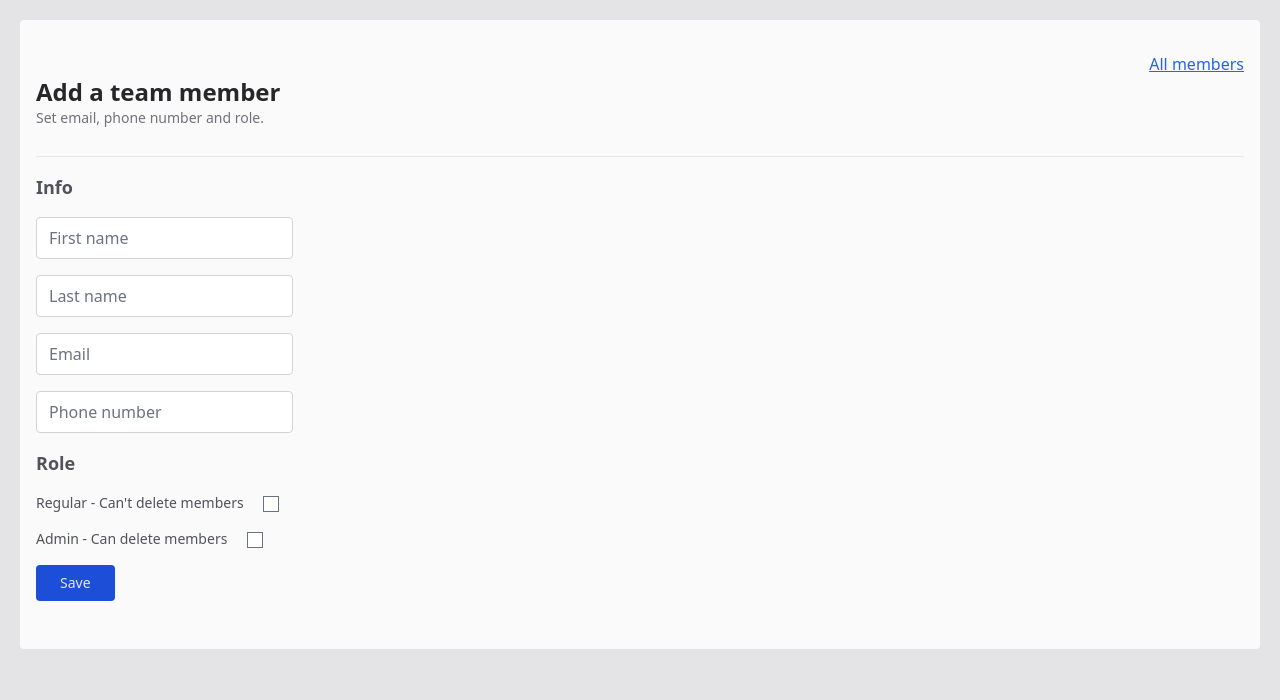
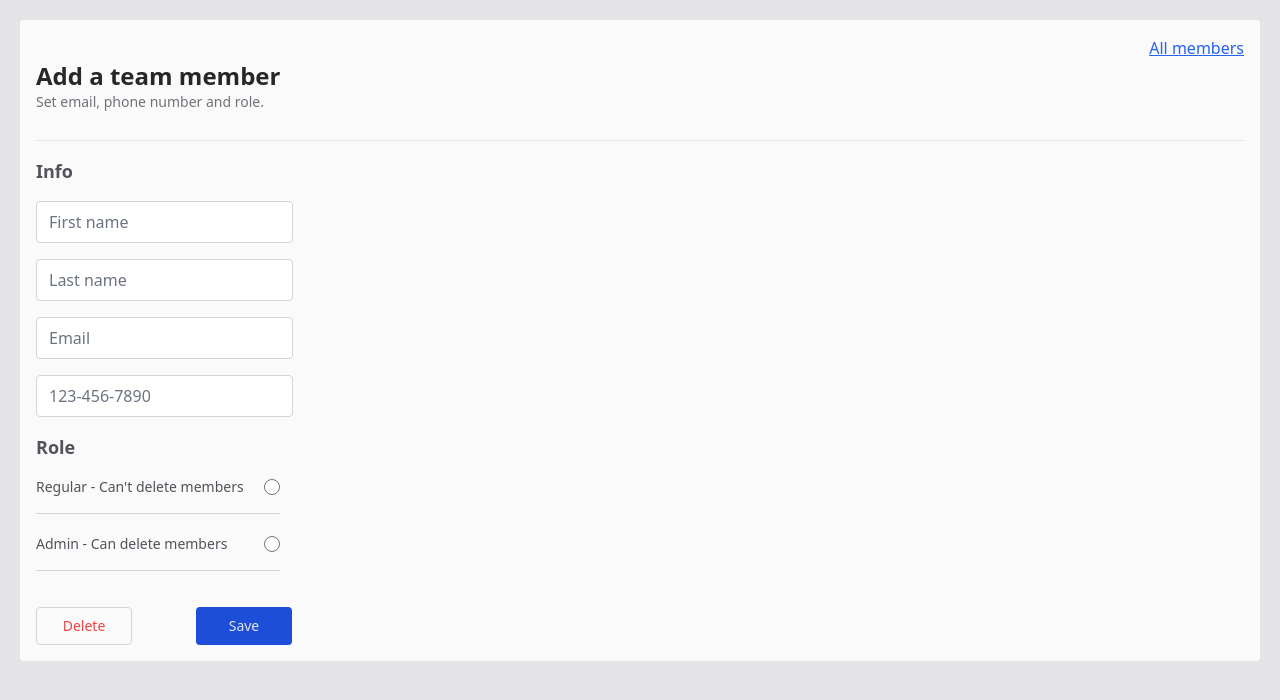
Before and after one commit to gregkonush/instateam, a Django app: page /members/create/ in a window 1280 px wide. Shown: the top 700 px of the page. Run offline with Django 5.2, Linux system fonts and the light colour scheme; some libraries are stand-ins or nearby versions.

Commit message:
Connected form to db save (#9)

```diff
--- a/members/templates/members/create.html
+++ b/members/templates/members/create.html
@@ -1,5 +1,5 @@
 {% include 'base.html' %}
-<div class="bg-zinc-50 rounded py-8 px-4">
+<div class="bg-zinc-50 rounded px-4 py-4">
   <div class="flex flex-row justify-end">
     <button class="text-blue-600 underline">
       <a href="/members">All members</a>
@@ -9,30 +9,97 @@
   <div class="text-zinc-500 text-sm border-b pb-7">
     Set email, phone number and role.
   </div>
-  <form class="py-4 flex flex-col space-y-4 items-start text-sm text-zinc-600">
-    <h3 class="text-lg font-semibold">Info</h3>
-    <input placeholder="First name" class="rounded border-zinc-300" />
-    <input placeholder="Last name" class="rounded border-zinc-300" />
-    <input placeholder="Email" type="email" class="rounded border-zinc-300" />
+  <form
+    class="pt-4 flex flex-col space-y-4 items-start text-sm text-zinc-600"
+    method="post"
+    action="{% url 'create' %}"
+  >
+    <legend class="text-lg font-semibold">Info</legend>
+    {% csrf_token %}
+
     <input
-      placeholder="Phone number"
+      type="text"
+      name="first_name"
+      maxlength="30"
+      required=""
       class="rounded border-zinc-300"
+      placeholder="First name"
+      id="id_first_name"
+    />
+
+    <input
+      type="text"
+      name="last_name"
+      maxlength="30"
+      required=""
+      class="rounded border-zinc-300"
+      placeholder="Last name"
+      id="id_last_name"
+    />
+
+    <input
       type="email"
+      name="email"
+      maxlength="256"
+      required=""
+      class="rounded border-zinc-300"
+      placeholder="Email"
+      id="id_email"
     />
-    <h3 class="text-lg font-semibold">Role</h3>
-    <div class="space-x-4">
-      <label>Regular - Can't delete members</label>
-      <input type="checkbox" value="regular" />
+
+    <input
+      type="text"
+      name="phone_number"
+      maxlength="50"
+      required=""
+      class="rounded border-zinc-300"
+      placeholder="123-456-7890"
+      id="id_phone_number"
+    />
+    <fieldset>
+      <legend class="text-lg font-semibold">Role</legend>
+      <div id="id_role" class="flex flex-col space-y-1">
+        <label
+          for="id_role_1"
+          class="flex flex-row items-center space-x-5 justify-between border-b border-b-zinc-300 py-4"
+        >
+          <div>Regular - Can't delete members</div>
+          <input
+            type="radio"
+            name="role"
+            value="REG"
+            required=""
+            id="id_role_1"
+          />
+        </label>
+        <label
+          for="id_role_0"
+          class="flex flex-row items-center space-x-5 justify-between border-b border-b-zinc-300 py-4"
+        >
+          <div>Admin - Can delete members</div>
+          <input
+            type="radio"
+            name="role"
+            value="ADM"
+            required=""
+            id="id_role_0"
+          />
+        </label>
+      </div>
+    </fieldset>
+    <div class="pt-5 flex flex-row space-x-16">
+      <button
+        type="submit"
+        class="rounded text-red-500 px-6 py-2 border border-zinc-300 w-24"
+      >
+        Delete
+      </button>
+      <button
+        type="submit"
+        class="bg-blue-700 hover:bg-blue-600 rounded text-gray-200 w-24"
+      >
+        Save
+      </button>
     </div>
-    <div class="space-x-4">
-      <label>Admin - Can delete members</label>
-      <input type="checkbox" value="regular" />
-    </div>
-    <button
-      type="submit"
-      class="bg-blue-700 hover:bg-blue-600 rounded text-gray-200 px-6 py-2"
-    >
-      Save
-    </button>
   </form>
 </div>
--- a/members/templates/members/index.html
+++ b/members/templates/members/index.html
@@ -1,5 +1,5 @@
 {% include 'base.html' %}
-<div class="bg-zinc-50 rounded py-8 px-4">
+<div class="bg-zinc-50 rounded p-4">
   <div class="flex flex-row justify-end">
     <button class="text-blue-600 underline">
       <a href="/members/create">Add</a>
@@ -7,7 +7,7 @@
   </div>
   <h1 class="text-zinc-800 text-2xl font-semibold">Team members</h1>
   <div class="text-zinc-500 text-sm border-b pb-7">
-    You have 3 team members.
+    You have {{ members|length }} team members.
   </div>
   {% if members %}
   <ul class="divide-y">
--- a/members/views.py
+++ b/members/views.py
@@ -1,6 +1,7 @@
 from django.shortcuts import render
-from django.http import HttpResponse
-from .models import Member
+from django.http import HttpResponse, HttpResponseRedirect
+from .models import Member, Team
+from .forms import MemberForm
 
 
 # Create your views here.
@@ -11,6 +12,26 @@ def index(request):
 
 
 def create(request):
+    if request.method == "POST":
+        form = MemberForm(request.POST)
+        if form.is_valid():
+            first_name = form.cleaned_data["first_name"]
+            last_name = form.cleaned_data["last_name"]
+            email = form.cleaned_data["email"]
+            phone_number = form.cleaned_data["phone_number"]
+            role = form.cleaned_data["role"]
+            team = Team.objects.first()
+            member = Member(
+                first_name=first_name,
+                last_name=last_name,
+                email=email,
+                phone_number=phone_number,
+                role=role,
+                team=team,
+            )
+            member.save()
+
+        return HttpResponseRedirect("/members")
     return render(request, "members/create.html")
 
 
--- a/theme/static/css/dist/styles.css
+++ b/theme/static/css/dist/styles.css
@@ -743,6 +743,18 @@ select {
   position: static;
 }
 
+.mb-3 {
+  margin-bottom: 0.75rem;
+}
+
+.mt-3 {
+  margin-top: 0.75rem;
+}
+
+.mt-12 {
+  margin-top: 3rem;
+}
+
 .flex {
   display: flex;
 }
@@ -759,12 +771,36 @@ select {
   width: 3rem;
 }
 
+.w-full {
+  width: 100%;
+}
+
+.w-32 {
+  width: 8rem;
+}
+
+.w-11 {
+  width: 2.75rem;
+}
+
+.w-16 {
+  width: 4rem;
+}
+
+.w-24 {
+  width: 6rem;
+}
+
 .flex-row {
   flex-direction: row;
 }
 
 .flex-col {
   flex-direction: column;
+}
+
+.content-between {
+  align-content: space-between;
 }
 
 .items-start {
@@ -777,6 +813,10 @@ select {
 
 .justify-end {
   justify-content: flex-end;
+}
+
+.justify-between {
+  justify-content: space-between;
 }
 
 .space-x-4 > :not([hidden]) ~ :not([hidden]) {
@@ -797,6 +837,42 @@ select {
   margin-bottom: calc(1rem * var(--tw-space-y-reverse));
 }
 
+.space-y-2 > :not([hidden]) ~ :not([hidden]) {
+  --tw-space-y-reverse: 0;
+  margin-top: calc(0.5rem * calc(1 - var(--tw-space-y-reverse)));
+  margin-bottom: calc(0.5rem * var(--tw-space-y-reverse));
+}
+
+.space-y-3 > :not([hidden]) ~ :not([hidden]) {
+  --tw-space-y-reverse: 0;
+  margin-top: calc(0.75rem * calc(1 - var(--tw-space-y-reverse)));
+  margin-bottom: calc(0.75rem * var(--tw-space-y-reverse));
+}
+
+.space-x-5 > :not([hidden]) ~ :not([hidden]) {
+  --tw-space-x-reverse: 0;
+  margin-right: calc(1.25rem * var(--tw-space-x-reverse));
+  margin-left: calc(1.25rem * calc(1 - var(--tw-space-x-reverse)));
+}
+
+.space-x-10 > :not([hidden]) ~ :not([hidden]) {
+  --tw-space-x-reverse: 0;
+  margin-right: calc(2.5rem * var(--tw-space-x-reverse));
+  margin-left: calc(2.5rem * calc(1 - var(--tw-space-x-reverse)));
+}
+
+.space-x-12 > :not([hidden]) ~ :not([hidden]) {
+  --tw-space-x-reverse: 0;
+  margin-right: calc(3rem * var(--tw-space-x-reverse));
+  margin-left: calc(3rem * calc(1 - var(--tw-space-x-reverse)));
+}
+
+.space-x-16 > :not([hidden]) ~ :not([hidden]) {
+  --tw-space-x-reverse: 0;
+  margin-right: calc(4rem * var(--tw-space-x-reverse));
+  margin-left: calc(4rem * calc(1 - var(--tw-space-x-reverse)));
+}
+
 .divide-y > :not([hidden]) ~ :not([hidden]) {
   --tw-divide-y-reverse: 0;
   border-top-width: calc(1px * calc(1 - var(--tw-divide-y-reverse)));
@@ -811,13 +887,37 @@ select {
   border-radius: 9999px;
 }
 
+.border {
+  border-width: 1px;
+}
+
 .border-b {
   border-bottom-width: 1px;
+}
+
+.border-zinc-400 {
+  --tw-border-opacity: 1;
+  border-color: rgb(161 161 170 / var(--tw-border-opacity));
 }
 
 .border-zinc-300 {
   --tw-border-opacity: 1;
   border-color: rgb(212 212 216 / var(--tw-border-opacity));
+}
+
+.border-b-zinc-400 {
+  --tw-border-opacity: 1;
+  border-bottom-color: rgb(161 161 170 / var(--tw-border-opacity));
+}
+
+.border-b-zinc-300 {
+  --tw-border-opacity: 1;
+  border-bottom-color: rgb(212 212 216 / var(--tw-border-opacity));
+}
+
+.bg-blue-300 {
+  --tw-bg-opacity: 1;
+  background-color: rgb(147 197 253 / var(--tw-bg-opacity));
 }
 
 .bg-blue-700 {
@@ -840,8 +940,22 @@ select {
   background-color: rgb(250 250 250 / var(--tw-bg-opacity));
 }
 
+.bg-indigo-300 {
+  --tw-bg-opacity: 1;
+  background-color: rgb(165 180 252 / var(--tw-bg-opacity));
+}
+
+.bg-red-700 {
+  --tw-bg-opacity: 1;
+  background-color: rgb(185 28 28 / var(--tw-bg-opacity));
+}
+
 .p-5 {
   padding: 1.25rem;
+}
+
+.p-4 {
+  padding: 1rem;
 }
 
 .px-4 {
@@ -869,8 +983,43 @@ select {
   padding-bottom: 2rem;
 }
 
+.py-3 {
+  padding-top: 0.75rem;
+  padding-bottom: 0.75rem;
+}
+
+.py-5 {
+  padding-top: 1.25rem;
+  padding-bottom: 1.25rem;
+}
+
+.py-0 {
+  padding-top: 0px;
+  padding-bottom: 0px;
+}
+
 .pb-7 {
   padding-bottom: 1.75rem;
+}
+
+.pb-5 {
+  padding-bottom: 1.25rem;
+}
+
+.pb-4 {
+  padding-bottom: 1rem;
+}
+
+.pb-3 {
+  padding-bottom: 0.75rem;
+}
+
+.pt-4 {
+  padding-top: 1rem;
+}
+
+.pt-5 {
+  padding-top: 1.25rem;
 }
 
 .text-2xl {
@@ -921,6 +1070,21 @@ select {
   color: rgb(39 39 42 / 0.8);
 }
 
+.text-red-200 {
+  --tw-text-opacity: 1;
+  color: rgb(254 202 202 / var(--tw-text-opacity));
+}
+
+.text-red-300 {
+  --tw-text-opacity: 1;
+  color: rgb(252 165 165 / var(--tw-text-opacity));
+}
+
+.text-red-500 {
+  --tw-text-opacity: 1;
+  color: rgb(239 68 68 / var(--tw-text-opacity));
+}
+
 .underline {
   text-decoration-line: underline;
 }
```
Also changed, not shown: members/forms.py (added, +13 -0 lines).
